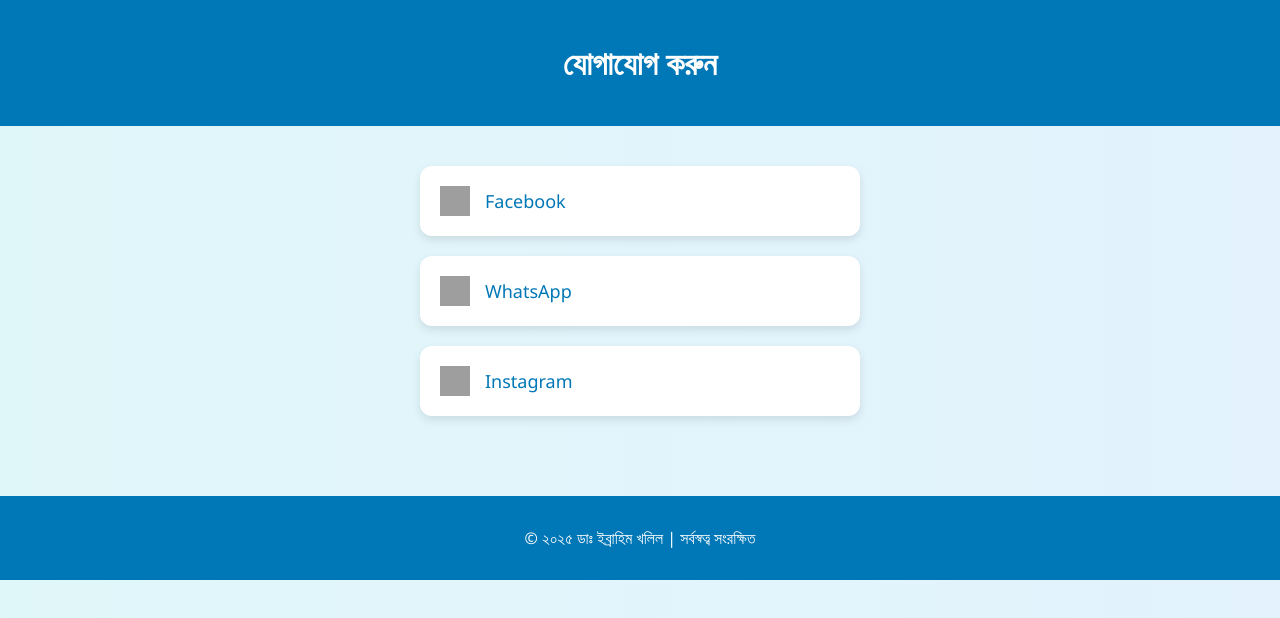
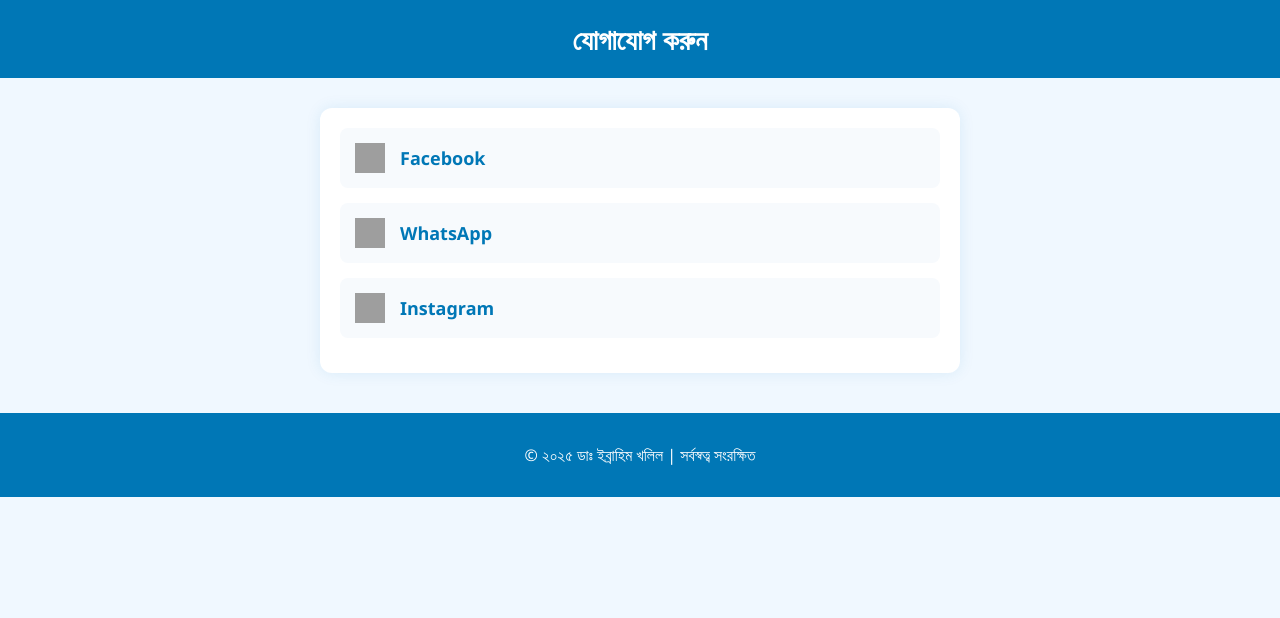
Before and after one commit to ibrahimkhalilvet0/mywebsite, a plain HTML site: page Contac.html in a window 1280 px wide. Drawn offline with Linux system fonts and the light colour scheme; grey boxes are pictures that could not be loaded.

Commit message:
Update Contac.html

```diff
--- a/Contac.html
+++ b/Contac.html
@@ -3,13 +3,13 @@
 <head>
   <meta charset="UTF-8">
   <meta name="viewport" content="width=device-width, initial-scale=1.0">
-  <title>Contact | Dr. Ibrahim Khalil</title>
-  <link rel="icon" href="https://i.postimg.cc/d3F9FrtV/Picsart-25-07-07-13-19-27-265.jpg" type="image/x-icon" />
+  <title>যোগাযোগ | Dr. Ibrahim Khalil</title>
+  <link rel="icon" href="https://i.postimg.cc/d3F9FrtV/Picsart-25-07-07-13-19-27-265.jpg" type="image/x-icon">
   <style>
     body {
       margin: 0;
       font-family: 'Segoe UI', sans-serif;
-      background: linear-gradient(to right, #e0f7fa, #e3f2fd);
+      background: #f0f8ff;
       color: #333;
     }
 
@@ -20,42 +20,46 @@
       text-align: center;
     }
 
-    .contact-info {
-      display: flex;
-      flex-direction: column;
-      align-items: center;
-      padding: 30px;
+    h1 {
+      margin: 0;
+      font-size: 28px;
     }
 
-    .info-card {
-      background: white;
+    .contact-container {
+      max-width: 600px;
+      margin: 30px auto;
+      padding: 20px;
+      background: #ffffff;
       border-radius: 12px;
-      box-shadow: 0 4px 10px rgba(0,0,0,0.1);
-      width: 90%;
-      max-width: 400px;
-      margin: 10px 0;
-      padding: 20px;
+      box-shadow: 0 0 15px rgba(0, 119, 182, 0.1);
+    }
+
+    .contact-card {
       display: flex;
       align-items: center;
-      gap: 15px;
+      padding: 15px;
+      margin-bottom: 15px;
+      border-radius: 8px;
+      background-color: #f7fafd;
       transition: 0.3s;
     }
 
-    .info-card:hover {
-      transform: scale(1.02);
-      background-color: #f1faff;
+    .contact-card:hover {
+      background-color: #e0f4ff;
+      transform: scale(1.01);
     }
 
-    .info-card img {
+    .contact-card img {
       width: 30px;
       height: 30px;
+      margin-right: 15px;
     }
 
-    .info-card a {
+    .contact-card a {
       text-decoration: none;
       font-size: 18px;
       color: #0077b6;
-      font-weight: 500;
+      font-weight: bold;
     }
 
     footer {
@@ -65,6 +69,15 @@
       padding: 15px;
       margin-top: 40px;
     }
+
+    @media (max-width: 480px) {
+      h1 {
+        font-size: 22px;
+      }
+      .contact-card a {
+        font-size: 16px;
+      }
+    }
   </style>
 </head>
 <body>
@@ -72,22 +85,22 @@
     <h1>যোগাযোগ করুন</h1>
   </header>
 
-  <section class="contact-info">
-    <div class="info-card">
+  <div class="contact-container">
+    <div class="contact-card">
       <img src="https://img.icons8.com/ios-filled/50/000000/facebook--v1.png" alt="Facebook">
       <a href="https://www.facebook.com/Ibrahimkhalilvet0" target="_blank">Facebook</a>
     </div>
 
-    <div class="info-card">
+    <div class="contact-card">
       <img src="https://img.icons8.com/ios-filled/50/000000/whatsapp.png" alt="WhatsApp">
       <a href="https://wa.me/8801646941182" target="_blank">WhatsApp</a>
     </div>
 
-    <div class="info-card">
+    <div class="contact-card">
       <img src="https://img.icons8.com/ios-filled/50/000000/instagram-new.png" alt="Instagram">
       <a href="https://www.instagram.com/ibrahimshkdr22" target="_blank">Instagram</a>
     </div>
-  </section>
+  </div>
 
   <footer>
     <p>© ২০২৫ ডাঃ ইব্রাহিম খলিল | সর্বস্বত্ব সংরক্ষিত</p>
```
